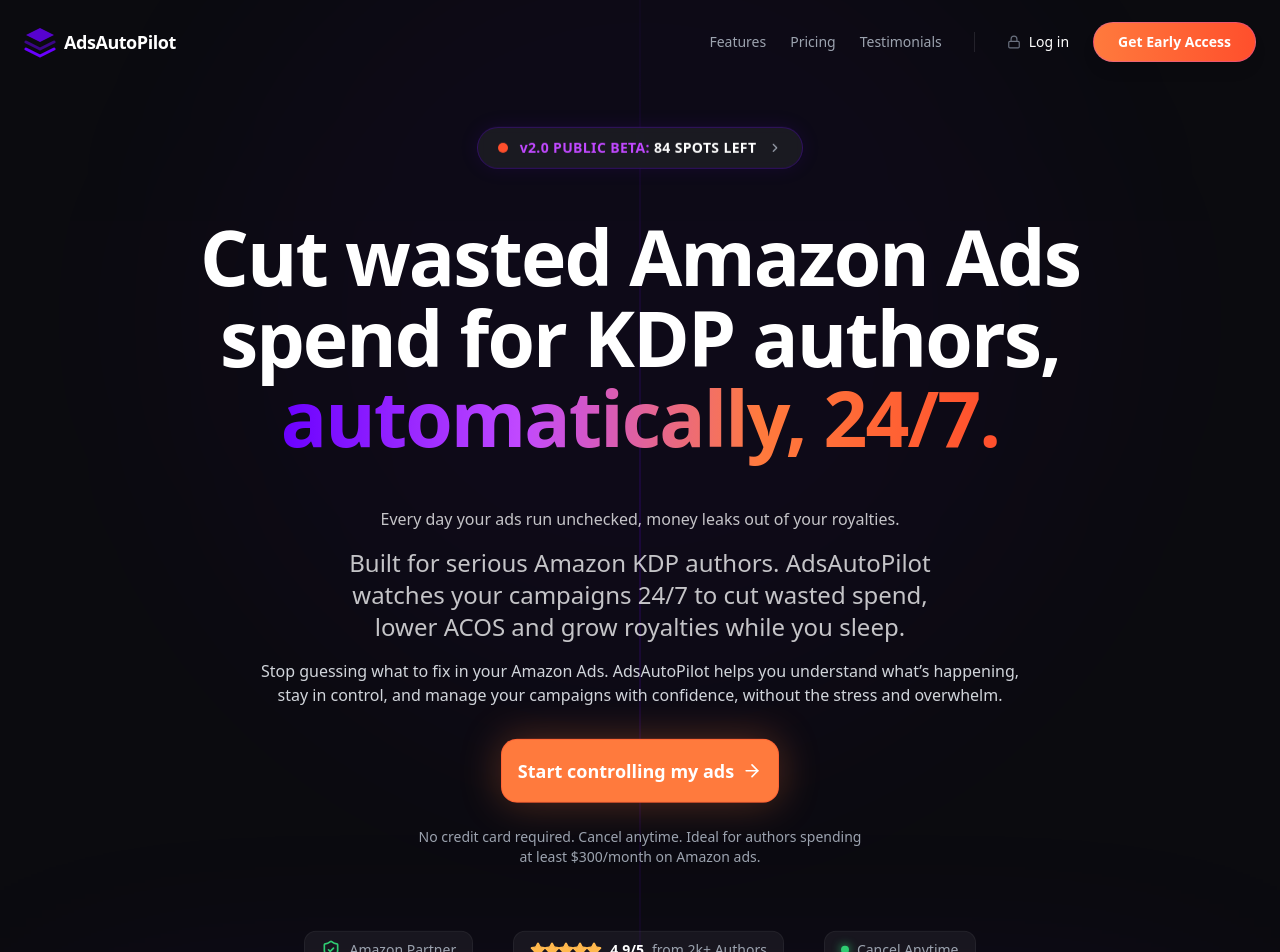
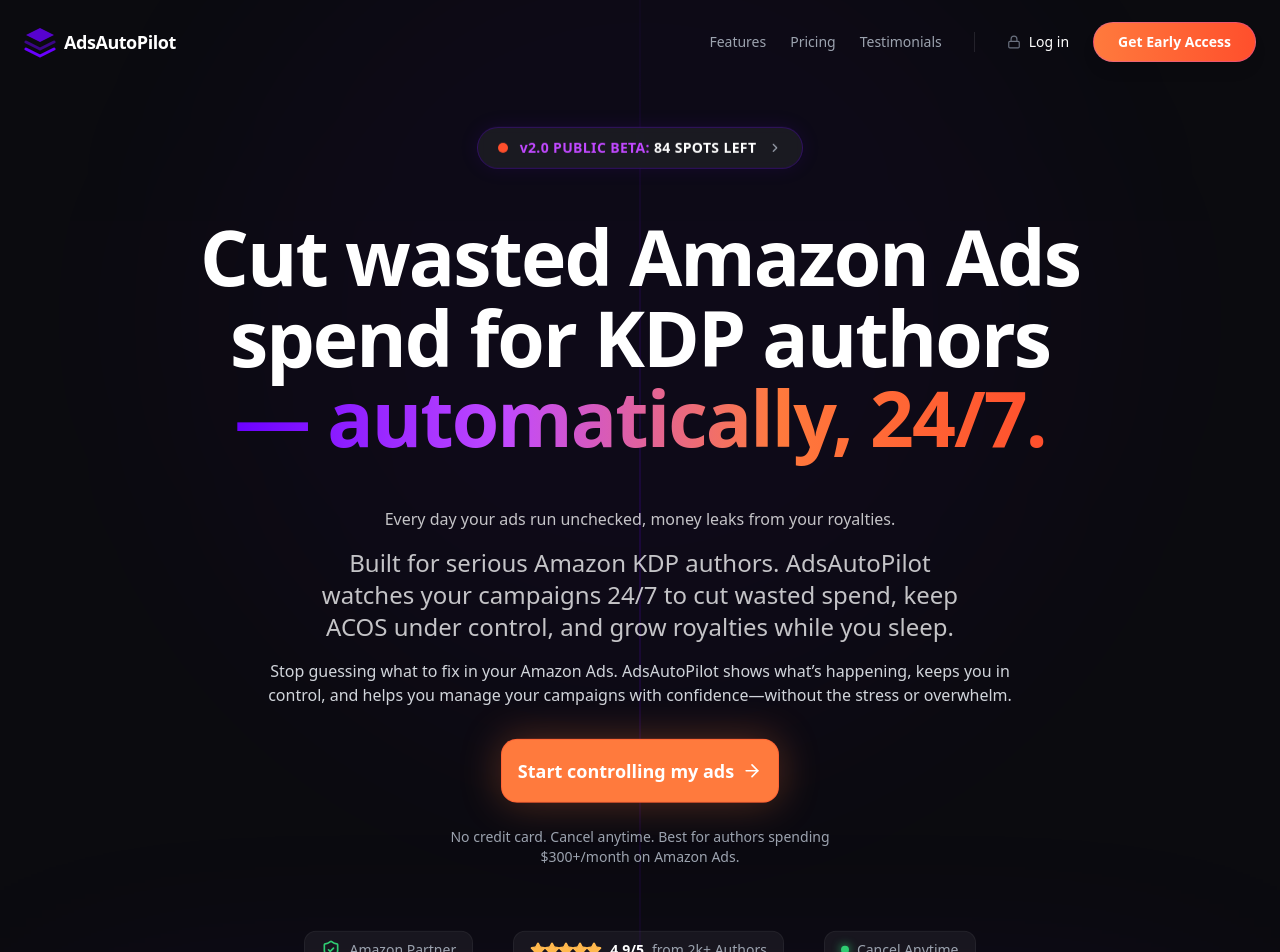
Before and after one commit to Emiliosusanu/launch_ads, a React (Vite) app: page / in a window 1280 px wide. Shown: the top 952 px of the page. Built offline with nearby package versions, Linux system fonts and the light colour scheme.

Commit message:
Polish hero copy for clarity and legibility: tightened headline, pressure line, body, and disclaimer

```diff
--- a/src/components/Hero.jsx
+++ b/src/components/Hero.jsx
@@ -78,24 +78,24 @@
             </motion.div>
 
             <h1 className="text-[2.6rem] sm:text-[3.4rem] md:text-[4.8rem] font-extrabold tracking-tight text-white mb-5 md:mb-10 text-balance leading-[1.05]">
-              Cut wasted Amazon Ads spend for KDP authors,
+              Cut wasted Amazon Ads spend for KDP authors
               <br />
-              <span className="text-gradient pb-2 inline-block">automatically, 24/7.</span>
+              <span className="text-gradient pb-2 inline-block">— automatically, 24/7.</span>
             </h1>
 
             <p className="text-sm md:text-base text-[#F3F3F4]/80 mb-3 md:mb-4 max-w-3xl mx-auto font-medium leading-relaxed text-balance">
-              Every day your ads run unchecked, money leaks out of your royalties.
+              Every day your ads run unchecked, money leaks from your royalties.
             </p>
 
             <p className="text-[0.98rem] md:text-2xl text-[#F3F3F4]/80 mb-3 md:mb-4 max-w-3xl mx-auto font-normal leading-relaxed text-balance antialiased">
               Built for serious Amazon KDP authors. AdsAutoPilot watches your campaigns
-              24/7 to cut wasted spend, lower ACOS and grow royalties while you sleep.
+              24/7 to cut wasted spend, keep ACOS under control, and grow royalties while you sleep.
             </p>
 
             <p className="hidden md:block text-sm md:text-base text-gray-300 mb-6 md:mb-8 max-w-3xl mx-auto font-normal leading-relaxed text-balance">
-              Stop guessing what to fix in your Amazon Ads. AdsAutoPilot helps you
-              understand what’s happening, stay in control, and manage your campaigns
-              with confidence, without the stress and overwhelm.
+              Stop guessing what to fix in your Amazon Ads. AdsAutoPilot shows what’s
+              happening, keeps you in control, and helps you manage your campaigns
+              with confidence—without the stress or overwhelm.
             </p>
 
             <div className="flex flex-col sm:flex-row items-center justify-center gap-3 md:gap-6 mb-3 md:mb-6 w-full sm:w-auto">
@@ -109,8 +109,7 @@
             </div>
 
             <p className="text-[11px] md:text-sm text-gray-400 mb-8 md:mb-16 max-w-md mx-auto">
-              No credit card required. Cancel anytime. Ideal for authors spending at least
-              $300/month on Amazon ads.
+              No credit card. Cancel anytime. Best for authors spending $300+/month on Amazon Ads.
             </p>
 
             <div className="flex items-center justify-center gap-x-3 md:gap-x-10 gap-y-3 text-xs md:text-sm font-medium text-gray-400 flex-wrap max-w-3xl mx-auto">
```
